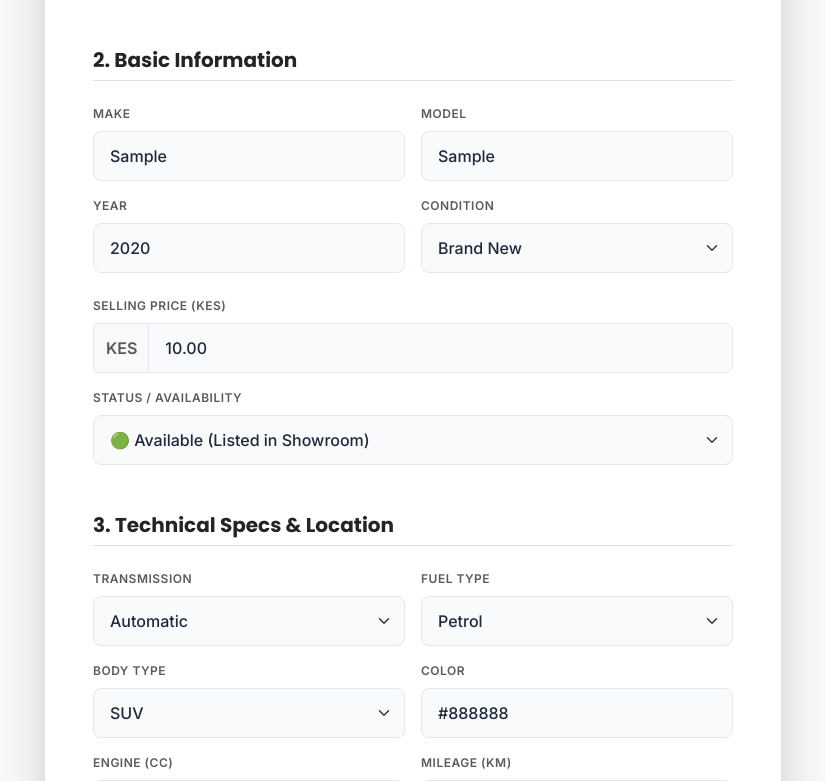
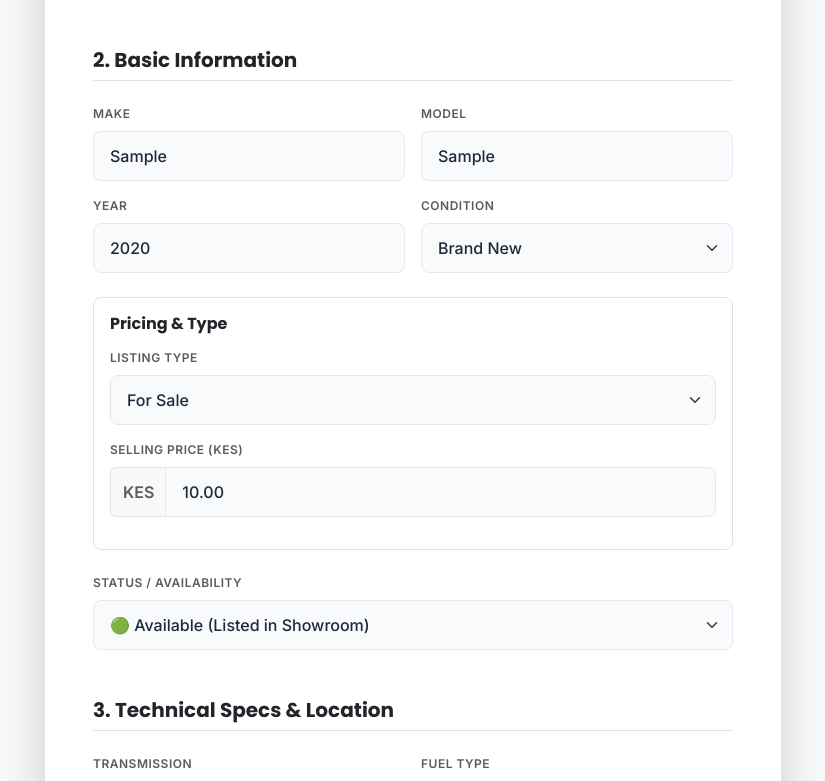
Before and after one commit to kelvinketer/buycars-africa, a Django app: page /dashboard/edit/1/ in a window 1280 px wide. Shown: the part 825-1606 px from the top of the page, without its empty margins (227-1052 px from the left). Run offline with Django 5.2, Linux system fonts and the light colour scheme; a user stored in the database is signed in; tables that the repository leaves empty hold one stand-in row (values such as "Sample post"); grey boxes marked "Sample" are stand-in pictures.

Commit message:
Finalize rental booking flow and update details page

```diff
--- a/templates/dealer/edit_car.html
+++ b/templates/dealer/edit_car.html
@@ -121,11 +121,41 @@
                                     </div>
                                 </div>
 
-                                <div class="mb-3">
-                                    <label class="form-label fw-bold small text-uppercase text-muted">Selling Price (KES)</label>
-                                    <div class="input-group">
-                                        <span class="input-group-text fw-bold bg-light border-end-0 text-muted">KES</span>
-                                        {{ form.price }}
+                                <div class="mb-4 bg-white border rounded-3 p-3">
+                                    <h6 class="fw-bold text-dark mb-3">Pricing & Type</h6>
+
+                                    <div class="mb-3">
+                                        <label class="form-label fw-bold small text-uppercase text-muted text-danger">Listing Type</label>
+                                        {{ form.listing_type }}
+                                    </div>
+
+                                    <div class="mb-3" id="sellingPriceContainer">
+                                        <label class="form-label fw-bold small text-uppercase text-muted">Selling Price (KES)</label>
+                                        <div class="input-group">
+                                            <span class="input-group-text fw-bold bg-light border-end-0 text-muted">KES</span>
+                                            {{ form.price }}
+                                        </div>
+                                    </div>
+
+                                    <div class="row g-3" id="rentalFieldsContainer" style="display:none;">
+                                        <div class="col-md-6">
+                                            <label class="form-label fw-bold small text-uppercase text-muted text-primary">Daily Rate</label>
+                                            <div class="input-group">
+                                                <span class="input-group-text fw-bold bg-light border-end-0 text-muted">KES</span>
+                                                {{ form.rent_price_per_day }}
+                                                <span class="input-group-text bg-light text-muted small">/day</span>
+                                            </div>
+                                        </div>
+                                        <div class="col-md-6">
+                                            <label class="form-label fw-bold small text-uppercase text-muted">Min Days</label>
+                                            {{ form.min_hire_days }}
+                                        </div>
+                                        <div class="col-12">
+                                            <div class="form-check">
+                                                {{ form.is_available_for_rent }}
+                                                <label class="form-check-label text-muted small">Available for Hire</label>
+                                            </div>
+                                        </div>
                                     </div>
                                 </div>
 
@@ -198,7 +228,7 @@
 </div>
 
 <script>
-    // Image Preview Logic
+    // 1. Image Preview Logic
     document.addEventListener('DOMContentLoaded', function() {
         const imageInput = document.querySelector('input[type="file"]');
         const previewContainer = document.getElementById('imagePreviewContainer');
@@ -242,6 +272,37 @@
             });
         }
     });
+
+    // 2. TOGGLE PRICE FIELDS LOGIC (SALE vs RENT)
+    document.addEventListener("DOMContentLoaded", function() {
+        const listingTypeSelect = document.getElementById('id_listing_type');
+        const sellingPriceContainer = document.getElementById('sellingPriceContainer');
+        const rentalFieldsContainer = document.getElementById('rentalFieldsContainer');
+
+        function toggleFields() {
+            const type = listingTypeSelect.value;
+
+            if (type === 'SALE') {
+                sellingPriceContainer.style.display = 'block';
+                rentalFieldsContainer.style.display = 'none';
+            }
+            else if (type === 'RENT') {
+                sellingPriceContainer.style.display = 'none';
+                rentalFieldsContainer.style.display = 'flex'; // Ensure flex layout for row
+            }
+            else {
+                // BOTH
+                sellingPriceContainer.style.display = 'block';
+                rentalFieldsContainer.style.display = 'flex';
+            }
+        }
+
+        if (listingTypeSelect) {
+            listingTypeSelect.addEventListener('change', toggleFields);
+            // Run on load to set initial state
+            toggleFields();
+        }
+    });
 </script>
 
 <style>
```
Also changed, not shown: templates/cars/car_detail.html (+53 -27 lines).
